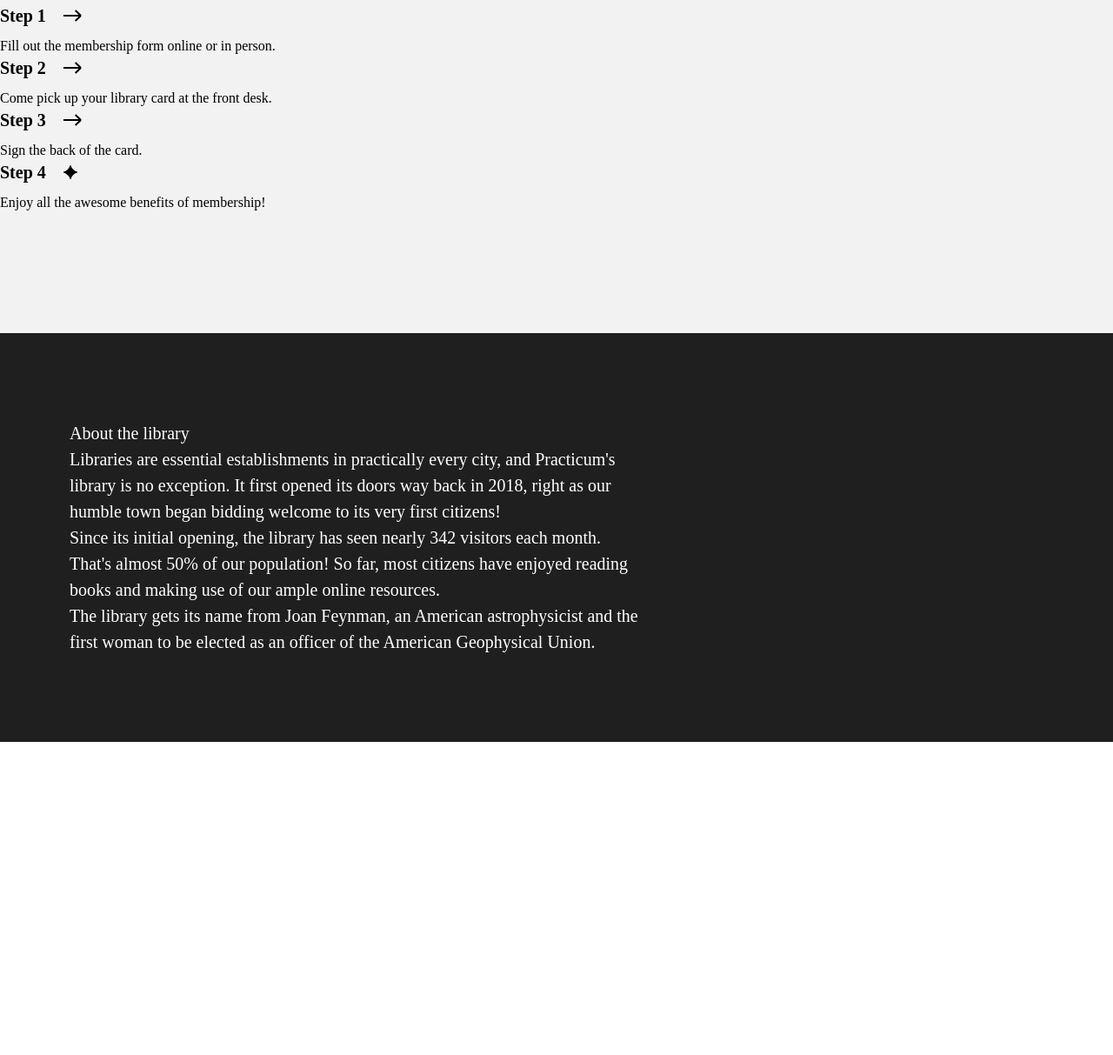
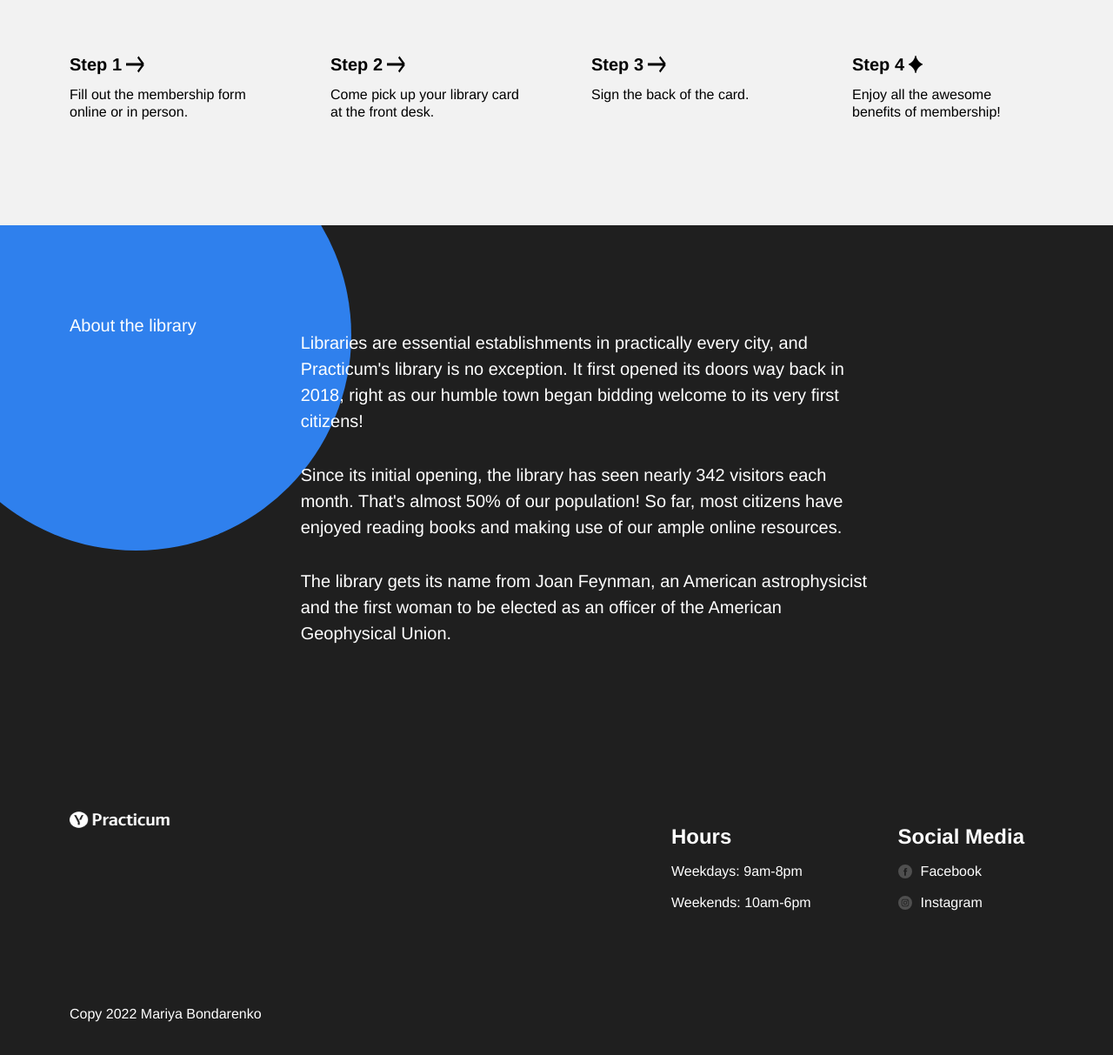
Before and after one commit to Mbond007-eng/se_project_library, a plain HTML site: page index.html in a window 1280 px wide. Shown: the part 3227-4440 px from the top of the page at 87% size. Before the commit the page ends 4080 px from the top, so only its background shows below. Drawn offline with Linux system fonts and the light colour scheme.

Commit message:
update html and styles files

```diff
--- a/index.html
+++ b/index.html
@@ -286,10 +286,56 @@
               the American Geophysical Union.
             </p>
           </div>
+          <div class="about__circle"></div>
         </section>
       </main>
       <footer class="footer" id="footer">
         <!-- The time to mark up the footer has come, you can do it 💪 -->
+        <div class="footer__columns">
+          <div class="footer__column">
+            <img
+              class="footer__logo"
+              src="./images/logo_white.png"
+              alt="Practicum Logo"
+            />
+          </div>
+
+          <div class="footer__column footer__column_content_hours">
+            <h2 class="footer__column-heading">Hours</h2>
+            <ul class="footer__list">
+              <li class="footer__list-item">Weekdays: 9am-8pm</li>
+              <li class="footer__list-item">Weekends: 10am-6pm</li>
+            </ul>
+          </div>
+
+          <div class="footer__column footer__column_content_social">
+            <h2 class="footer__column-heading">Social Media</h2>
+            <ul class="footer__list">
+              <li class="footer__list-item">
+                <a href="#" class="footer__column-link">
+                  <img
+                    src="./images/facebook_white.svg"
+                    alt="Facebook Logo"
+                    class="footer__social-icon"
+                  />
+                  Facebook
+                </a>
+              </li>
+              <li class="footer__list-item">
+                <a href="#" class="footer__column-link">
+                  <img
+                    src="./images/instagram_white.svg"
+                    alt="Instagram Logo"
+                    class="footer__social-icon"
+                  />
+                  Instagram
+                </a>
+              </li>
+            </ul>
+          </div>
+        </div>
+
+        <p class="footer__copyright">Copy 2022 Mariya Bondarenko</p>
       </footer>
     </div>
   </body>
--- a/styles/style.css
+++ b/styles/style.css
@@ -5,7 +5,7 @@
   min-width: 1100px;
   max-width: 1600px;
   align-content: center;
-  font-family: "Arial, Helvetica, sans-serif";
+  font-family: "Helvetica Neue", "Arial", sans-serif;
   font-size: 16px;
   line-height: 20px;
 }
@@ -21,7 +21,6 @@
   box-sizing: border-box;
 }
 
-/* Add flex properties here */
 .nav {
   justify-content: flex-end;
   align-items: center;
@@ -51,7 +50,6 @@
   font-weight: bold;
 }
 
-/* Add the hover state styles for .nav__link here */
 .nav__link :hover {
   color: #1f69c9;
 }
@@ -248,7 +246,6 @@
   text-decoration: none;
 }
 
-/* Add the hover state styles for .events__more here */
 .events_more:hover {
   color: #1f69c9;
 }
@@ -274,31 +271,26 @@
 }
 
 .person_name_feynman {
-  /* Use correct values of top/right/bottom/left properties to position the element */
   left: 319px;
   top: -30px;
 }
 
 .person_name_burbidge {
-  /* Use correct values of top/right/bottom/left properties to position the element */
   right: 125px;
   top: 96px;
 }
 
 .person_name_cannon {
-  /* Use correct values of top/right/bottom/left properties to position the element */
   right: 216px;
   bottom: 18px;
 }
 
 .person_name_mitchell {
-  /* Use correct values of top/right/bottom/left properties to position the element */
   left: 142px;
   bottom: 82px;
 }
 
 .person_name_tarter {
-  /* Use correct values of top/right/bottom/left properties to position the element */
   left: 159px;
   top: 79px;
 }
@@ -344,11 +336,15 @@
   list-style-type: none;
   padding: 0;
   margin: 100px 0 0;
-  /* Add styles */
+  display: flex;
+  justify-content: center;
 }
 
 .step {
-  /* Add styles */
+  width: 220px;
+  height: 20px;
+  padding: 40px;
+  flex-basis: 0 auto;
 }
 
 .step__title {
@@ -357,11 +353,10 @@
   line-height: 30px;
   font-weight: 700;
   display: flex;
-  align-items: center;
 }
 
 .step__icon {
-  margin-left: 20px;
+  margin: 5px auto 5px 5px;
 }
 
 .step__description {
@@ -375,6 +370,8 @@
   overflow: hidden;
   position: relative;
   box-sizing: border-box;
+  display: flex;
+  column-gap: 120px;
 }
 
 .about__title {
@@ -390,10 +387,14 @@
   line-height: 30px;
   font-weight: 400;
   max-width: 660px;
+  z-index: 1;
+  left: 128px;
 }
 
 .about__paragraph {
-  margin: 0;
+  /* margin: 0 ? */
+  z-index: 1px;
+  margin-bottom: 32px;
 }
 
 .about__circle {
@@ -401,35 +402,55 @@
   width: 495px;
   height: 495px;
   border-radius: 50%;
+  top: -121px;
+  left: -91px;
+  z-index: 0;
+  position: absolute;
 }
 
+.footer:hover {
+  color: #c1c1c1;
+}
 .footer {
   box-sizing: border-box;
+  background: #1f1f1f;
+  color: #ffffff;
+  padding: 57px 102px 60px 80px;
+  min-height: 224px;
 }
 
 .footer__columns {
+  display: flex;
 }
 
 .footer__column_content_hours {
+  margin-left: auto;
 }
 
 .footer__column_content_social {
+  margin-left: 100px;
 }
 
 .footer__logo {
+  width: 116px;
+  height: 21px;
 }
 
 .footer__list {
-  /* The code below removes the default browser styles for lists */
   list-style-type: none;
   padding: 0;
   margin: 0;
 }
 
 .footer__list-item {
+  margin-bottom: 16px;
+}
+.footer__list-item:last-of-type {
+  margin-bottom: 0;
 }
 
 .footer__column-heading {
+  margin-bottom: 20px;
 }
 
 .footer__column-link {
@@ -437,10 +458,20 @@
   font-size: 16px;
   line-height: 20px;
   text-decoration: none;
+  display: flex;
+  align-items: center;
+}
+
+.footer__column-link:hover {
+  color: #c1c1c1;
 }
 
 .footer__social-icon {
+  height: 16px;
+  width: 16px;
+  margin-right: 10px;
 }
 
 .footer__copyright {
+  margin: 108px 0 0;
 }
```
